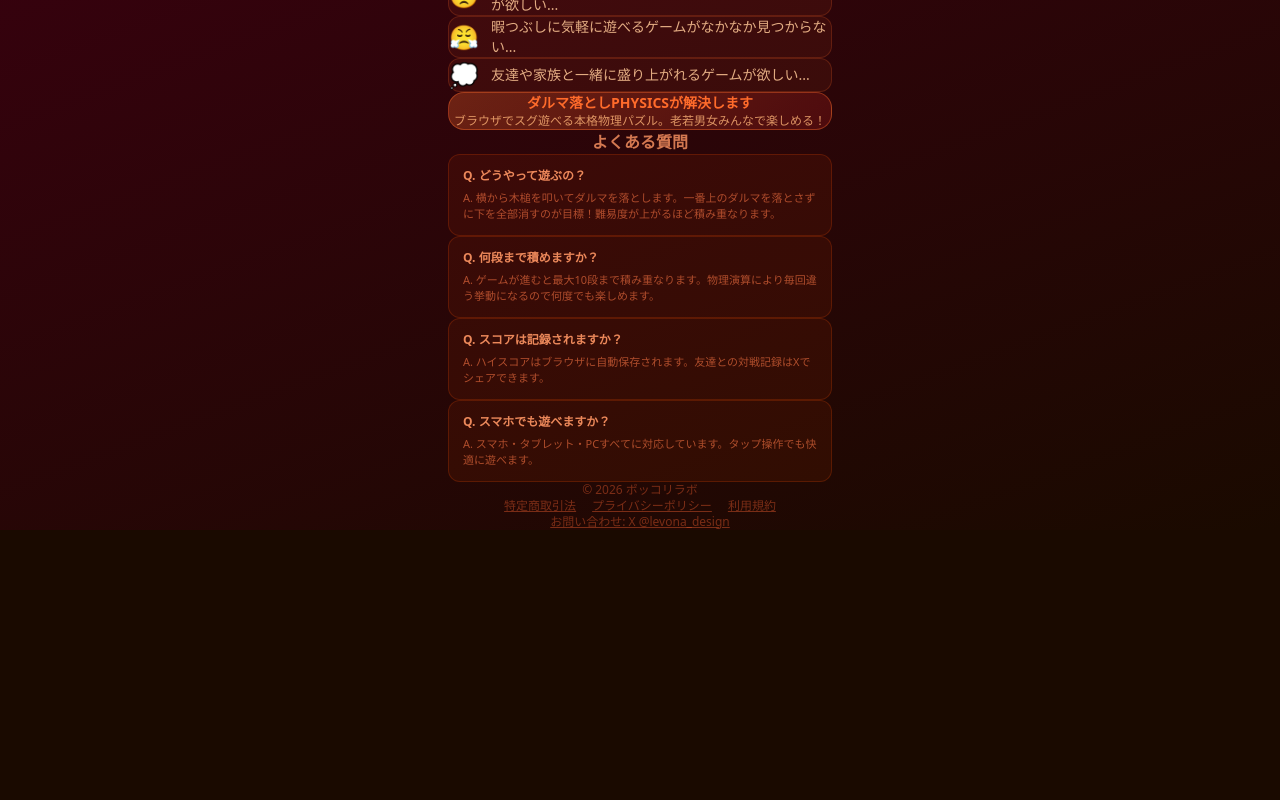
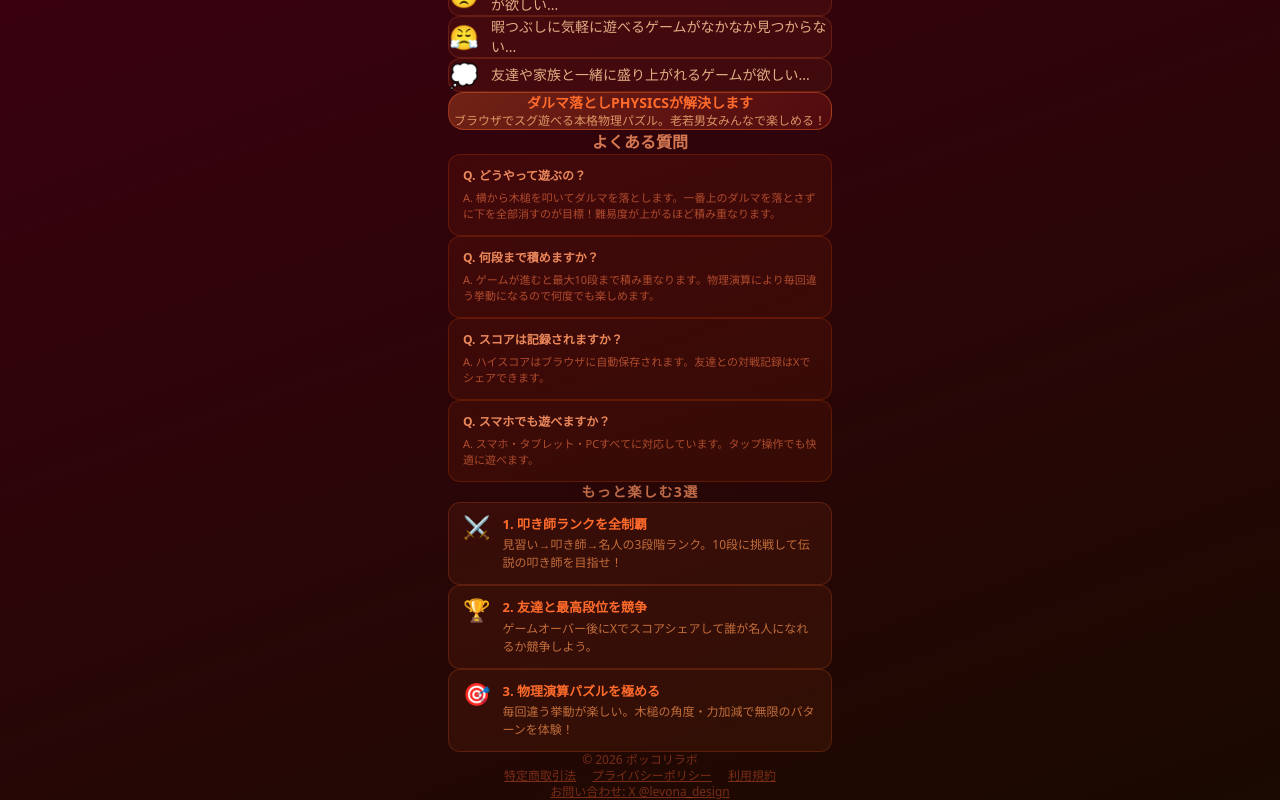
Before and after one commit to pokkori/daruma-otoshi, a Next.js app: page / in a window 1280 px wide. Shown: the part 1406-2206 px from the top of the page. Before the commit the page ends 1936 px from the top, so only its background shows below. Built offline with nearby package versions, Linux system fonts and the light colour scheme.

Commit message:
feat(ダルマ落とし): LPにもっと楽しむ3選セクション追加（表現性+1.0）

```diff
--- a/app/page.tsx
+++ b/app/page.tsx
@@ -269,6 +269,28 @@ export default function HomePage() {
         </div>
       </section>
 
+      {/* もっと楽しむ3選 */}
+      <section className="w-full max-w-sm px-4 pb-8">
+        <h2 className="text-center font-black text-sm mb-4 tracking-widest" style={{ color: "rgba(255,150,100,0.7)" }}>
+          もっと楽しむ3選
+        </h2>
+        <ol className="space-y-3">
+          {[
+            { icon: "⚔️", title: "叩き師ランクを全制覇", desc: "見習い→叩き師→名人の3段階ランク。10段に挑戦して伝説の叩き師を目指せ！" },
+            { icon: "🏆", title: "友達と最高段位を競争", desc: "ゲームオーバー後にXでスコアシェアして誰が名人になれるか競争しよう。" },
+            { icon: "🎯", title: "物理演算パズルを極める", desc: "毎回違う挙動が楽しい。木槌の角度・力加減で無限のパターンを体験！" },
+          ].map((item, i) => (
+            <li key={i} className="flex items-start gap-3" style={{ background: "rgba(255,107,43,0.08)", border: "1px solid rgba(255,107,43,0.2)", borderRadius: "12px", padding: "12px 14px" }}>
+              <span style={{ fontSize: "22px", lineHeight: "1" }}>{item.icon}</span>
+              <div>
+                <div style={{ color: "#ff6b2b", fontWeight: "700", fontSize: "13px" }}>{i + 1}. {item.title}</div>
+                <div style={{ color: "rgba(255,150,80,0.7)", fontSize: "12px", marginTop: "2px" }}>{item.desc}</div>
+              </div>
+            </li>
+          ))}
+        </ol>
+      </section>
+
       <footer className="mt-2 text-center text-xs pb-6" style={{ color: "rgba(255,100,50,0.4)" }}>
         <p>© 2026 ポッコリラボ</p>
         <div className="flex justify-center gap-4 mt-1">
```
